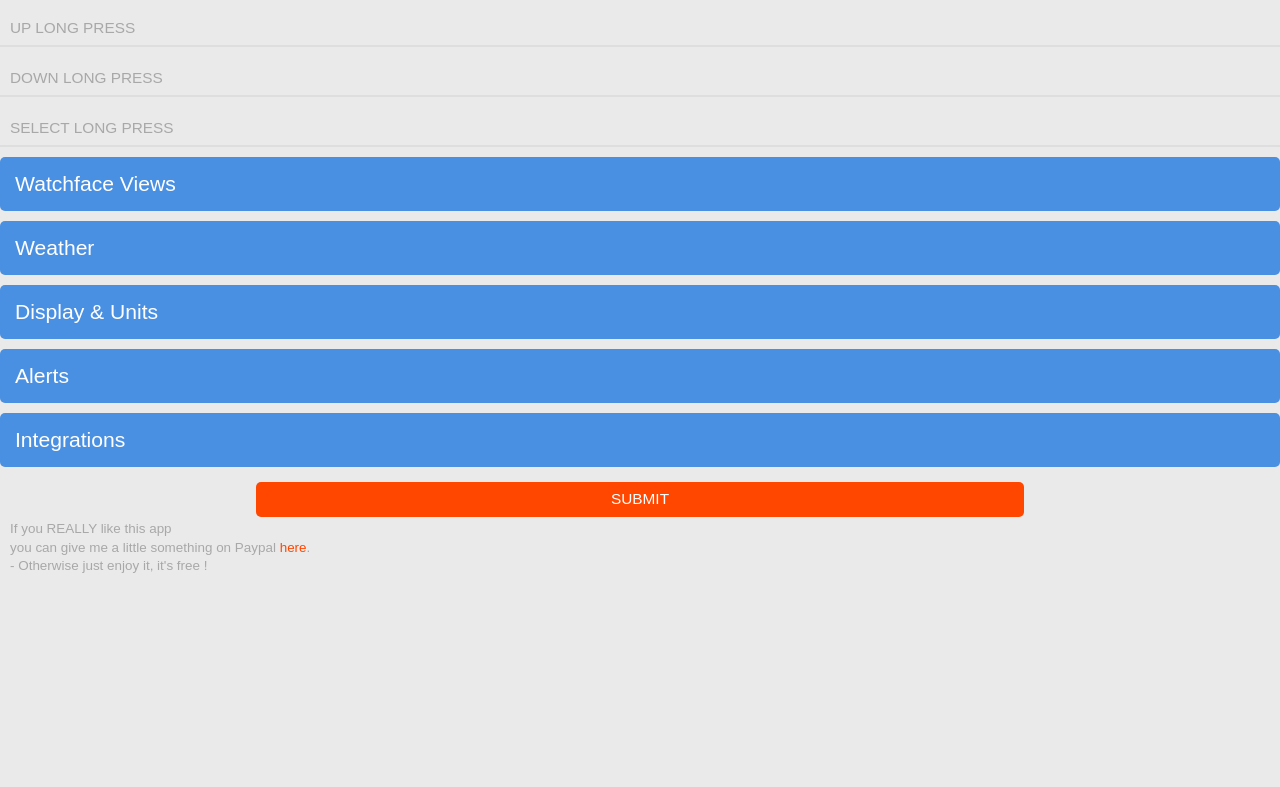
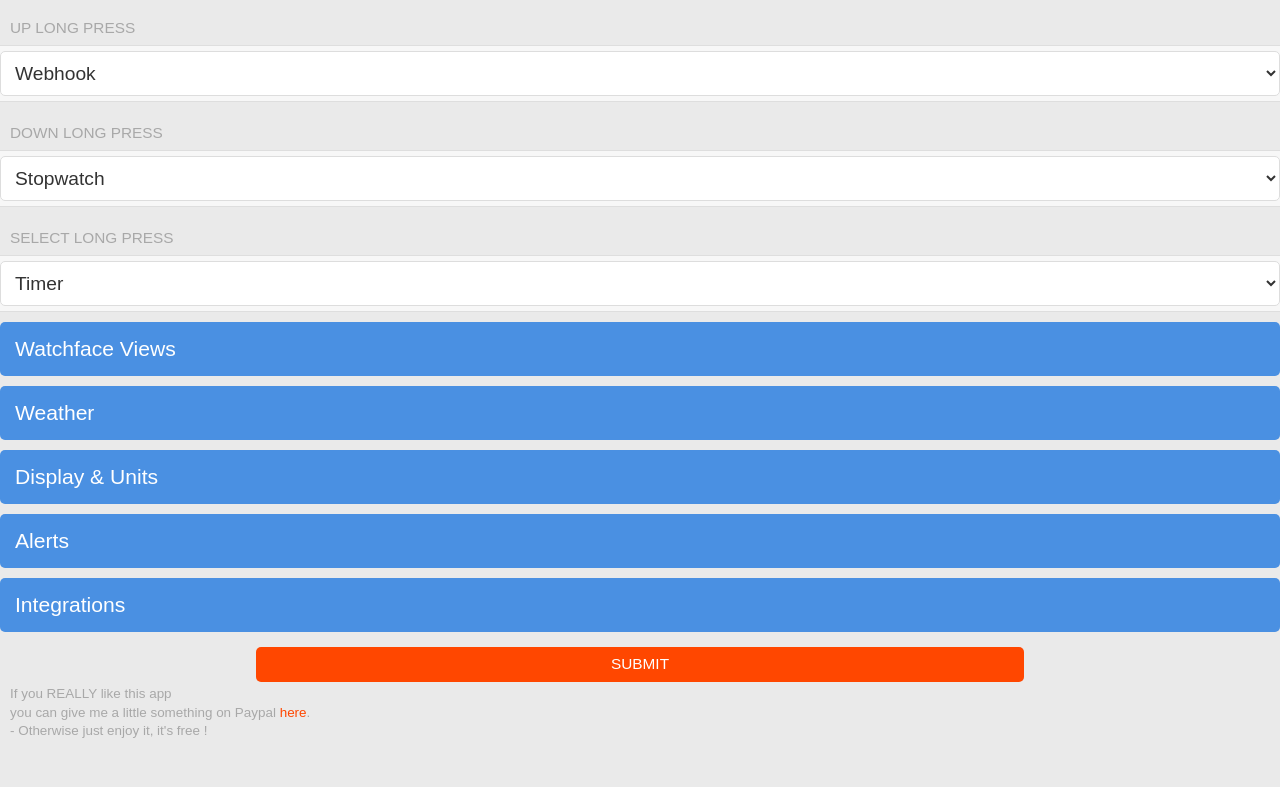
Before and after one commit to Sichroteph/Din-Clean-App, a website: page config/index.html in a window 1280 px wide. Shown: the part 1143-1930 px from the top of the page. Before the commit the page ends 1775 px from the top, so only its background shows below. Drawn offline with Linux system fonts and the light colour scheme; a web font is replaced by a local one.

Commit message:
Fix Slate CSS overrides for select elements (item-select, menu-form)

```diff
--- a/config/index.html
+++ b/config/index.html
@@ -206,6 +206,20 @@
       background: #fff !important;
       color: #333 !important;
       box-sizing: border-box;
+      -webkit-appearance: menulist !important;
+      appearance: menulist !important;
+    }
+
+    /* Override Slate's position:absolute on select for our custom selects */
+    .item-select {
+      position: relative !important;
+      top: auto !important;
+      right: auto !important;
+      display: block !important;
+      -webkit-appearance: menulist !important;
+      appearance: menulist !important;
+      color: #333 !important;
+      border: 1px solid #ddd !important;
     }
 
     .menu-form-buttons {
```
